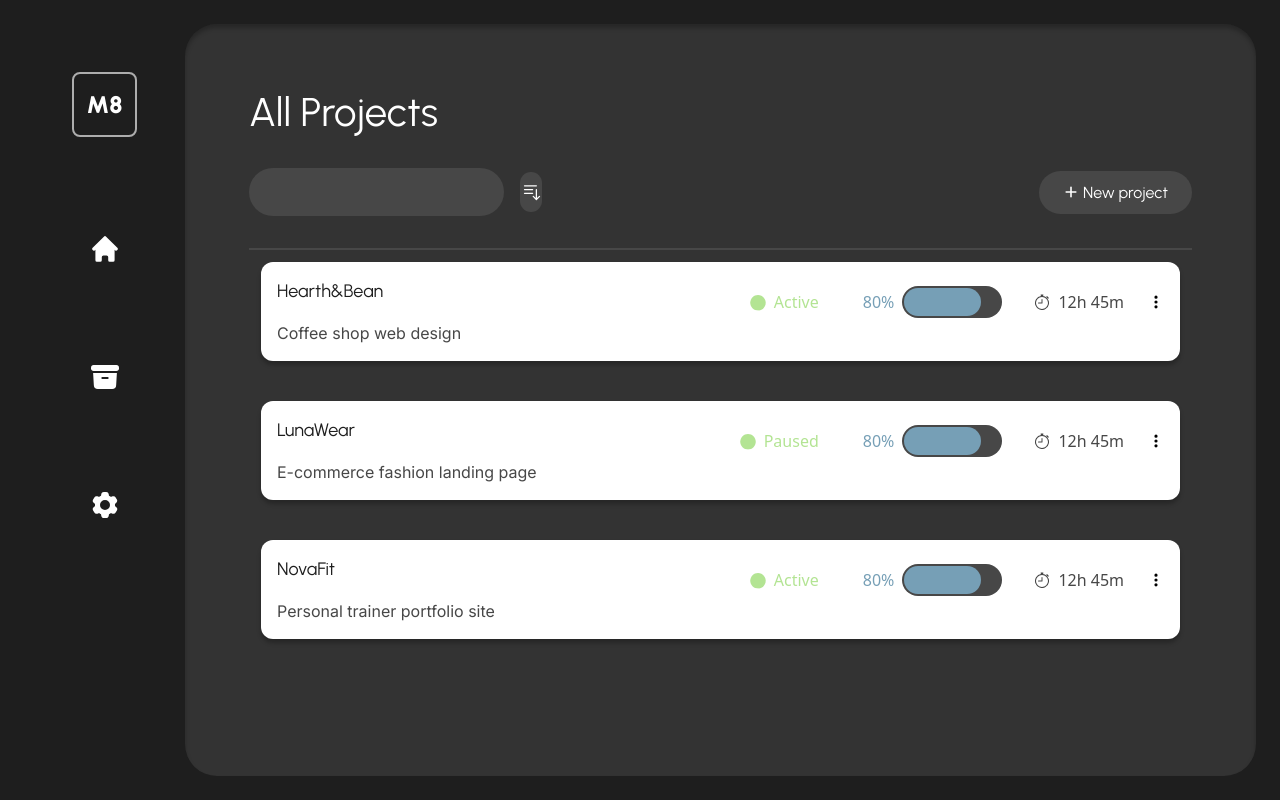
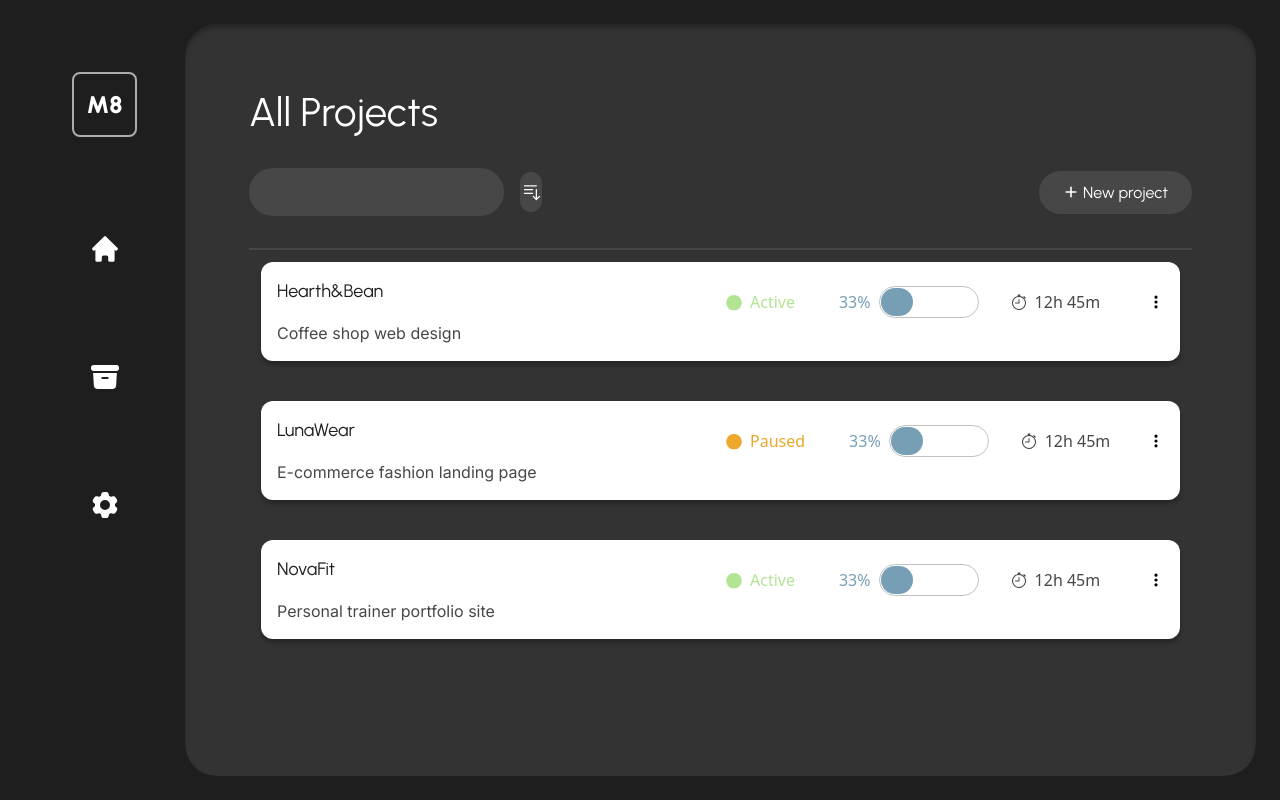
Before and after one commit to shockwavebolt/M8-Project-Tracker, a React (Vite) app: page /home in a window 1280 px wide. Built offline with nearby package versions, Linux system fonts and the light colour scheme.

Commit message:
Dynamic status, functional progress bar

```diff
--- a/src/UI/ProgressionBar.jsx
+++ b/src/UI/ProgressionBar.jsx
@@ -1,25 +1,28 @@
 import styled from "styled-components";
 
 const Container = styled.div`
-  padding: 2px;
+  padding: 1px;
   width: 100px;
   height: 32px;
-  background-color: #474747;
+  border: 1.5px solid;
+  border-color: #c2c2c2;
   border-radius: 9999px;
   overflow: hidden;
 `;
 
 const Bar = styled.div`
   height: 100%;
-  width: 80%;
+
   border-radius: 9999px;
   background-color: #769fb6;
+  transition: all;
+  transition-duration: 300ms;
 `;
 
-function ProgressionBar() {
+function ProgressionBar({ progress }) {
   return (
     <Container>
-      <Bar />
+      <Bar style={{ width: `${progress}%` }} />
     </Container>
   );
 }
--- /dev/null
+++ b/src/UI/ProjectStatus.jsx
@@ -0,0 +1,27 @@
+import { FaCircle, FaRegCircle } from "react-icons/fa";
+
+function ProjectStatus({ status }) {
+  return (
+    <div
+      className={`flex p-3 gap-2 justify-center items-center  whitespace-nowrap  ${
+        status === "Active"
+          ? "text-[#B3E493]"
+          : status === "Paused"
+          ? "text-[#ECA72C]"
+          : status === "Completed"
+          ? "text-[#769FB6]"
+          : "text-[#adadad]"
+      }`}
+    >
+      {status === "Not Started" ? (
+        <FaRegCircle className="w-4 h-4  translate-y-[0.05em]" />
+      ) : (
+        <FaCircle className="w-4 h-4  translate-y-[0.05em]" />
+      )}
+
+      <div>{status}</div>
+    </div>
+  );
+}
+
+export default ProjectStatus;
--- a/src/pages/ProjectOverview.jsx
+++ b/src/pages/ProjectOverview.jsx
@@ -9,6 +9,7 @@ import { useParams } from "react-router-dom";
 import { useProject } from "../projects/ProjectContext";
 import BackButton from "../UI/BackButton";
 import TasksInput from "../projects/TasksInput";
+import ProjectStatus from "../UI/ProjectStatus";
 
 const TextArea = styled.div`
   height: 200px;
@@ -34,14 +35,15 @@ function ProjectOverview() {
             <div className="flex flex-col w-full gap-8">
               <Header>{project.name}</Header>
               <div className="flex justify-between items-center text-[18px] font-(family-name:--font-01) ">
-                <div className="flex p-3 gap-2 justify-center items-center text-[#B3E493]">
+                <ProjectStatus status={project.status} />
+                {/* <div className="flex p-3 gap-2 justify-center items-center text-[#B3E493]">
                   <FaCircle className="w-4 h-4  translate-y-[0.05em]" />
                   <div>{project.status}</div>
-                </div>
+                </div> */}
                 <div className="flex gap-2 items-center text-[#769FB6]">
-                  80%{" "}
+                  {Math.round(project.progress)}%
                   <span>
-                    <ProgressionBar />
+                    <ProgressionBar progress={project.progress} />
                   </span>
                 </div>
                 <div className="flex gap-2 items-center text-white">
--- a/src/projects/CreateNewProject.jsx
+++ b/src/projects/CreateNewProject.jsx
@@ -20,6 +20,7 @@ function CreateNewProject() {
       time: "0h0m",
       tasks: [],
       notes: "",
+      progress: 0,
     };
     addNewProject(newProject);
     setProjectName("");
--- a/src/projects/ProjectContext.jsx
+++ b/src/projects/ProjectContext.jsx
@@ -43,40 +43,59 @@ const projectData = [
   },
 ];
 
+function calculateProgress(project) {
+  const total = project.tasks.length;
+  const completed = project.tasks.filter((t) => t.completed).length;
+  return total > 0 ? (completed / total) * 100 : 0;
+}
+
 const ProjectContext = createContext();
 
 function ProjectProvider({ children }) {
-  const [projects, setProjects] = useState(projectData);
+  const [projects, setProjects] = useState(
+    projectData.map((project) => ({
+      ...project,
+      progress: calculateProgress(project),
+    }))
+  );
 
   function addTask(projectId, newTask) {
     setProjects((prevProjects) =>
-      prevProjects.map((project) =>
-        project.id === projectId
-          ? { ...project, tasks: [...project.tasks, newTask] }
-          : project
-      )
+      prevProjects.map((project) => {
+        if (project.id === projectId) {
+          const updatedTasks = [...project.tasks, newTask];
+          return {
+            ...project,
+            tasks: updatedTasks,
+            progress: calculateProgress({ ...project, tasks: updatedTasks }),
+          };
+        }
+        return project;
+      })
     );
   }
 
   function toggleTask(projectId, taskId) {
     setProjects((prevProjects) =>
-      prevProjects.map((project) =>
-        project.id === projectId
-          ? {
-              ...project,
-              tasks: project.tasks.map((task) =>
-                task.id === taskId
-                  ? { ...task, completed: !task.completed }
-                  : task
-              ),
-            }
-          : project
-      )
+      prevProjects.map((project) => {
+        if (project.id === projectId) {
+          const updatedTasks = project.tasks.map((task) =>
+            task.id === taskId ? { ...task, completed: !task.completed } : task
+          );
+          return {
+            ...project,
+            tasks: updatedTasks,
+            progress: calculateProgress({ ...project, tasks: updatedTasks }),
+          };
+        }
+        return project;
+      })
     );
   }
 
   function addNewProject(newProject) {
     setProjects((prevProjects) => [newProject, ...prevProjects]);
+    console.log(newProject.tasks);
   }
 
   return (
--- a/src/projects/ProjectItem.jsx
+++ b/src/projects/ProjectItem.jsx
@@ -1,8 +1,8 @@
-import { FaCircle } from "react-icons/fa";
 import { HiDotsVertical } from "react-icons/hi";
 import styled from "styled-components";
 import ProgressionBar from "../UI/ProgressionBar";
 import { BsStopwatch } from "react-icons/bs";
+import ProjectStatus from "../UI/ProjectStatus";
 
 const Wrapper = styled.li`
   display: flex;
@@ -33,10 +33,11 @@ const ProjectInfo = styled.div`
 
 const ProjectStats = styled.div`
   display: flex;
+  justify-content: space-between;
+
   max-width: 450px;
   align-items: baseline;
-  gap: 24px;
-  align-self: stretch;
+  flex-grow: 1;
 `;
 
 function ProjectItem({ item }) {
@@ -53,15 +54,17 @@ function ProjectItem({ item }) {
         </ProjectInfo>
         <ProjectStats>
           <div className="flex items-center gap-8 ">
-            <div className="flex p-3 gap-2 justify-center items-center text-[#B3E493]">
+            <ProjectStatus status={item.status} />
+
+            {/* <div className="flex p-3 gap-2 justify-center items-center text-[#B3E493]">
               <FaCircle className="w-4 h-4  translate-y-[0.05em]" />
               <div>{item.status}</div>
-            </div>
+            </div> */}
 
             <div className="flex gap-2 items-center text-[#769FB6]">
-              80%{" "}
+              {Math.round(item.progress)}%
               <span>
-                <ProgressionBar />
+                <ProgressionBar progress={item.progress} />
               </span>
             </div>
 
```
Also changed, not shown: 1 other file (tests, documents, lock files or other folders).
